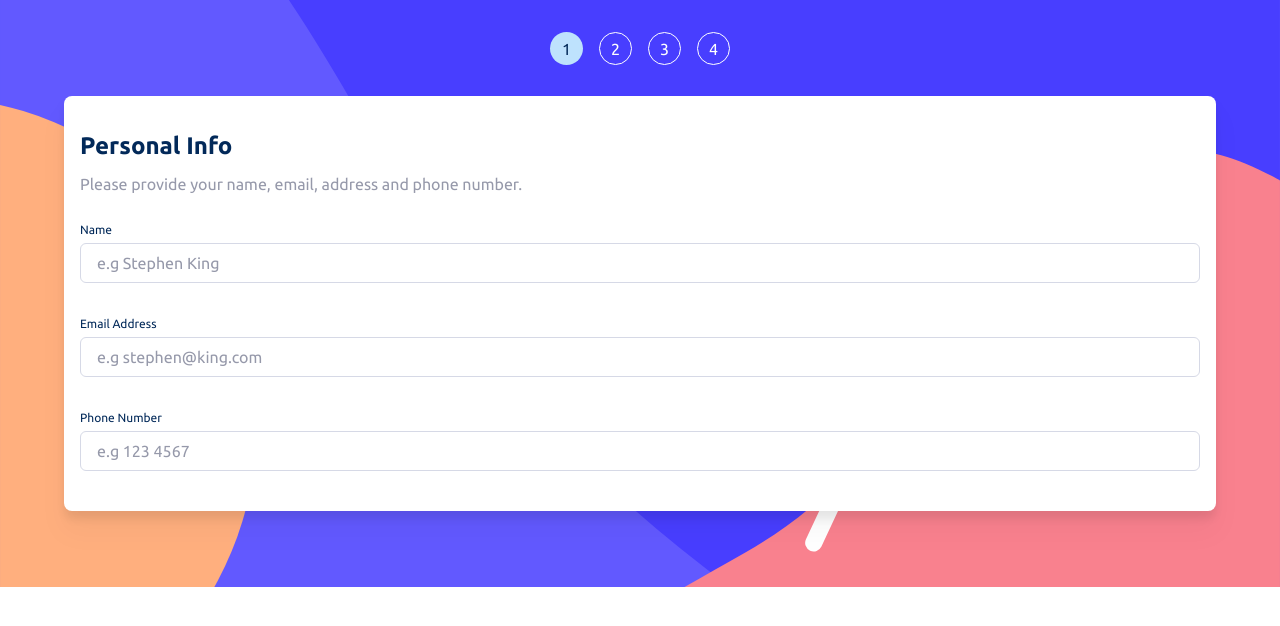
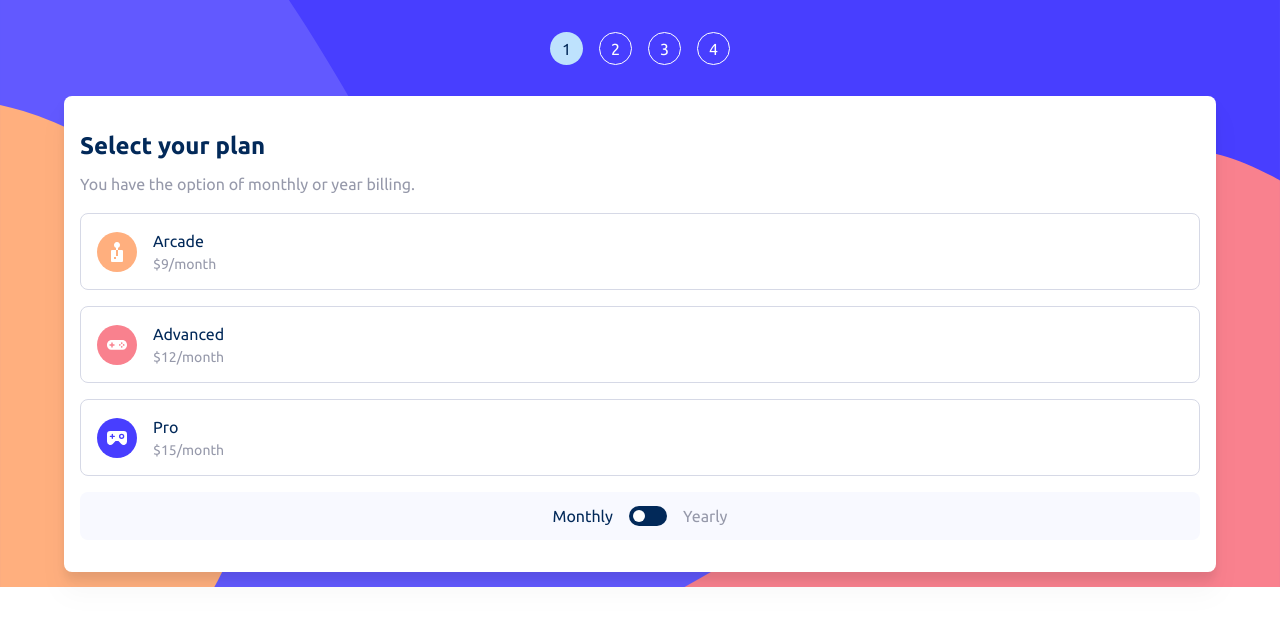
Before and after one commit to alfredomayorga/multi-step-form, a Next.js app: page / in a window 1280 px wide. Shown: the top 626 px of the page. Built offline with nearby package versions, Linux system fonts and the light colour scheme.

Commit message:
feat: select plan view

```diff
--- a/components/ui/monthty-yearly-picker/index.tsx
+++ b/components/ui/monthty-yearly-picker/index.tsx
@@ -14,7 +14,8 @@ function MonthlyYearlyPicker() {
         bg-very-light-grey
         rounded-lg
         h-[48px]
-        max-w-[295px]
+        w-full
+        mt-4
       "
     >
       <div
--- a/views/ContentViewer.tsx
+++ b/views/ContentViewer.tsx
@@ -3,12 +3,14 @@
 import Tracker from "../components/ui/tracker-component"
 import FormContextProvider from "../context/FormContext"
 import PersonalInfo from "./PersonalInfo"
+import SelectPlan from "./SelectPlan"
 
 function ContentViewer() {
   return(
     <FormContextProvider>
       <Tracker />
-      <PersonalInfo />
+      {/* <PersonalInfo /> */}
+     <SelectPlan />
     </FormContextProvider>
   )
 }
--- /dev/null
+++ b/views/SelectPlan.tsx
@@ -0,0 +1,15 @@
+import { Card, CardHeader, CardText } from "../components/common";
+import MonthlyYearlyPicker from "../components/ui/monthty-yearly-picker";
+import PlansComponent from "../components/ui/plans-component";
+function SelectPlan() {
+  return(
+    <Card>
+      <CardHeader>Select your plan</CardHeader>
+      <CardText>You have the option of monthly or year billing.</CardText>
+      <PlansComponent />
+      <MonthlyYearlyPicker />
+    </Card>
+  )
+}
+
+export default SelectPlan
```
